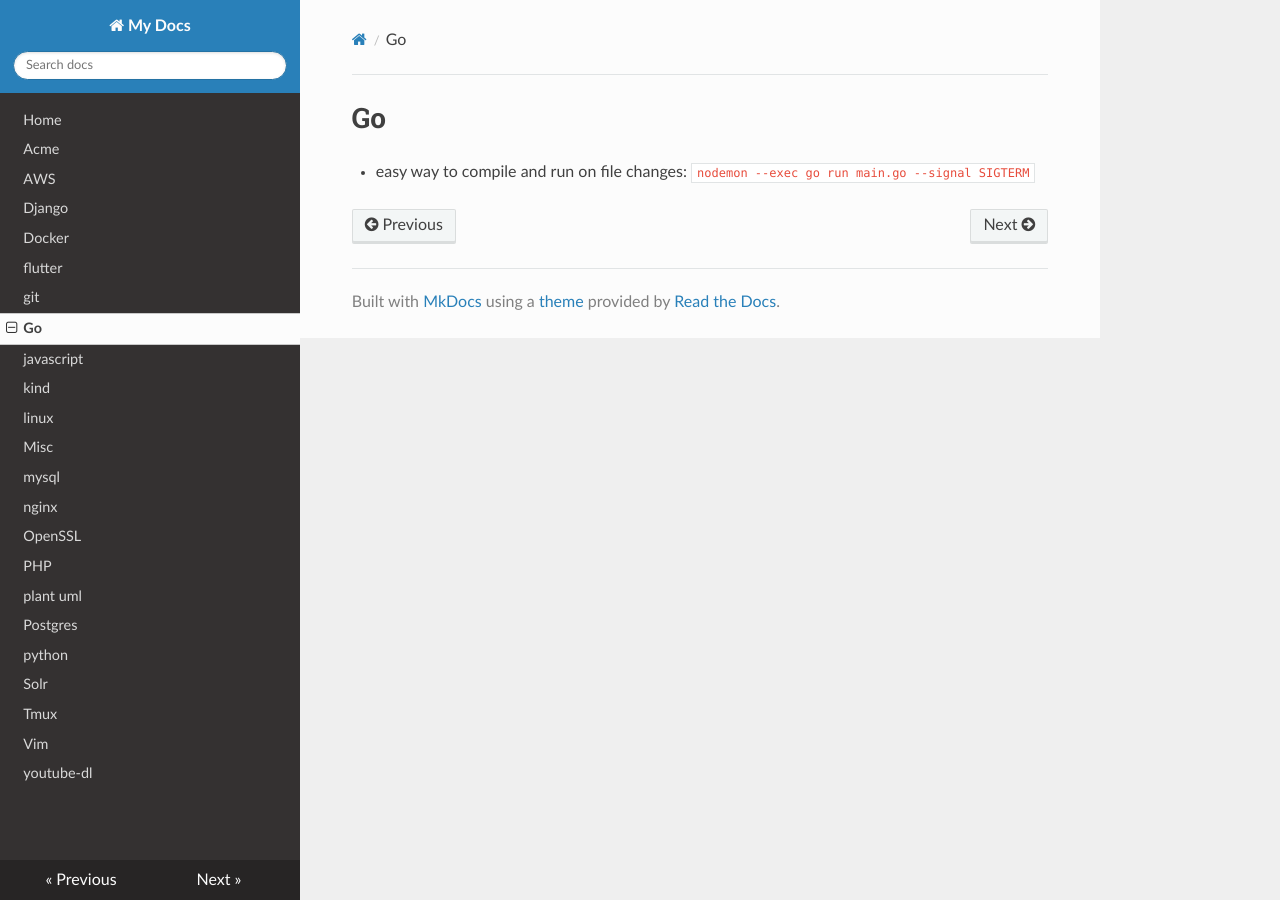
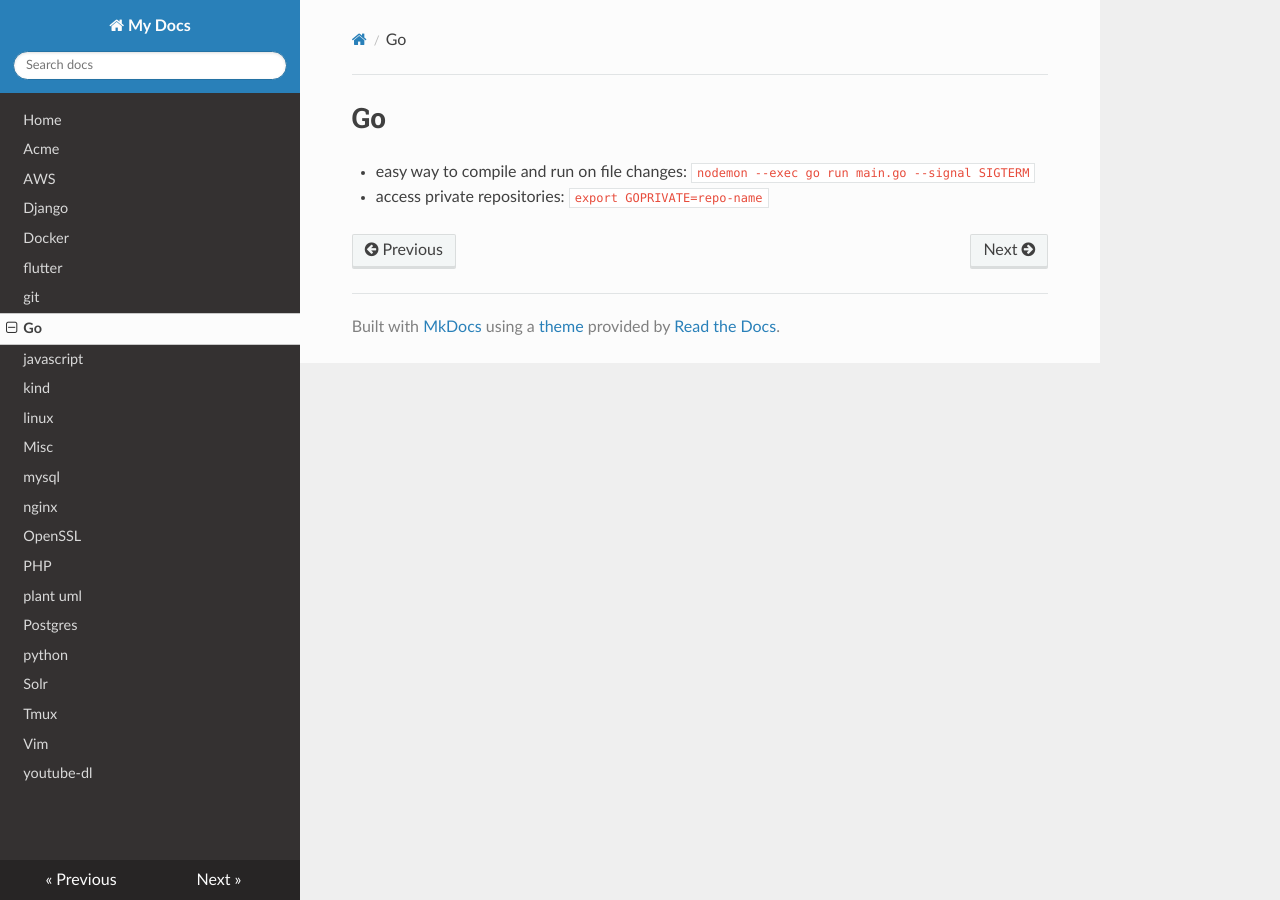
Before and after one commit to filipelucas42/notes, an MkDocs documentation site: the page built from docs/go.md, in a window 1280 px wide. Built offline with MkDocs 1.6.1, drawn with Linux system fonts in a browser that asks for light colours; nearby versions of some CDN libraries.

Commit message:
Update go.md

```diff
--- a/docs/go.md
+++ b/docs/go.md
@@ -1,3 +1,4 @@
 # Go
 
 * easy way to compile and run on file changes: `nodemon --exec go run main.go --signal SIGTERM`
+* access private repositories: `export GOPRIVATE=repo-name`
```
